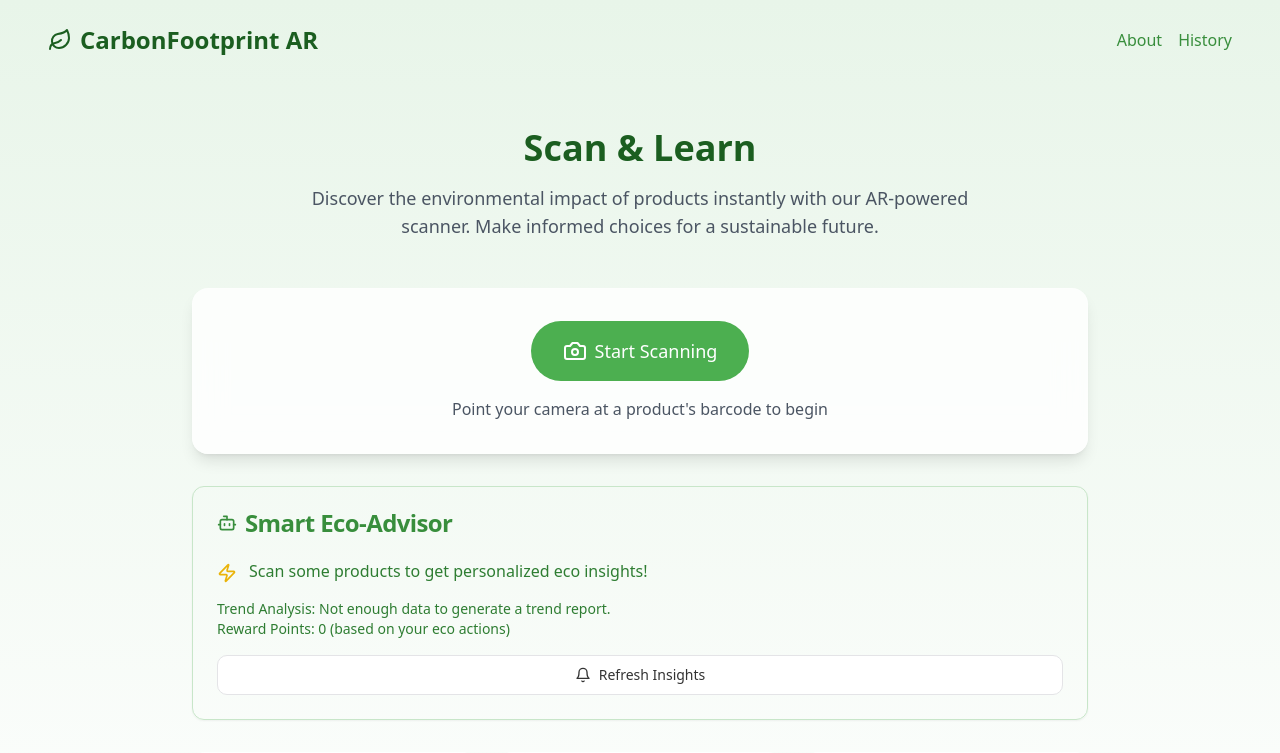
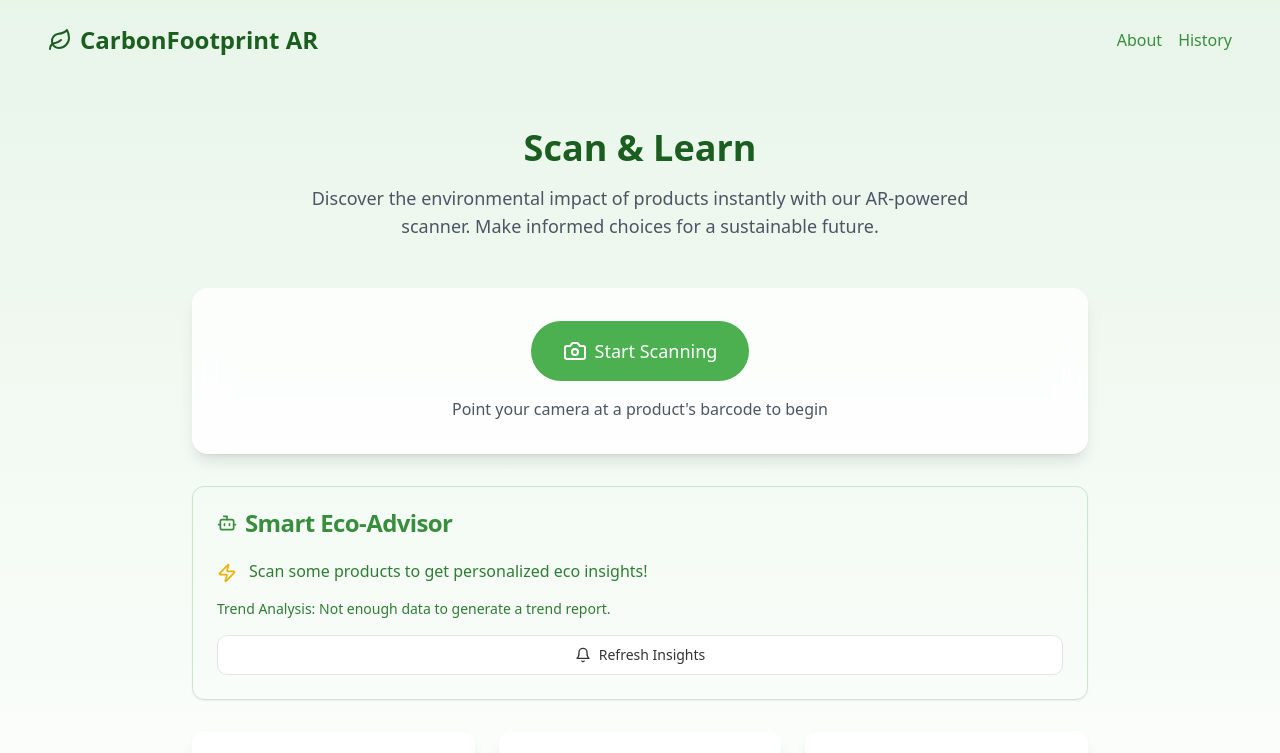
Before and after one commit to ebanez8/CarbonPrint, a React (Vite) app: page / in a window 1280 px wide. Shown: the top 753 px of the page. Built offline with nearby package versions, Linux system fonts and the light colour scheme.

Commit message:
remove reward points

```diff
--- a/src/components/SmartEcoAdviser.tsx
+++ b/src/components/SmartEcoAdviser.tsx
@@ -34,13 +34,11 @@ export const SmartEcoAdvisor: React.FC<SmartEcoAdvisorProps> = ({
 
   // Additional states for trend analysis and gamification.
   const [trendReport, setTrendReport] = useState<string>("");
-  const [rewardPoints, setRewardPoints] = useState<number>(stats.ecoPoints);
   const [chatResponse, setChatResponse] = useState<string>("");
 
   useEffect(() => {
     analyzeUserBehavior();
     // Update reward points based on ecoPoints and historical improvements.
-    updateRewardPoints();
     generateTrendReport();
   }, [history, stats]);
 
@@ -64,9 +62,9 @@ export const SmartEcoAdvisor: React.FC<SmartEcoAdvisorProps> = ({
     const average = totalCarbon / total;
 
     // impact
-    const highPct = (highImpact.length / total) * 100;
-    const medPct = (mediumImpact.length / total) * 100;
-    const lowPct = (lowImpact.length / total) * 100;
+    // const highPct = (highImpact.length / total) * 100;
+    // const medPct = (mediumImpact.length / total) * 100;
+    // const lowPct = (lowImpact.length / total) * 100;
 
     let message = "";
     if (average >= 4) {
@@ -113,12 +111,6 @@ export const SmartEcoAdvisor: React.FC<SmartEcoAdvisorProps> = ({
     }
   };
 
-  // Update reward points based on ecoPoints and improvement trends
-  const updateRewardPoints = () => {
-    // Here we simulate a dynamic reward calculation based on ecoPoints and scan frequency.
-    const bonus = history.length > 10 ? 10 : history.length;
-    setRewardPoints(stats.ecoPoints + bonus);
-  };
 
   // Generate a trend report based on historical scanning data
   const generateTrendReport = () => {
@@ -208,9 +200,6 @@ export const SmartEcoAdvisor: React.FC<SmartEcoAdvisorProps> = ({
             <p className="text-sm text-primary-800">
               Trend Analysis: {trendReport}
             </p>
-            <p className="text-sm text-primary-800">
-              Reward Points: {rewardPoints} (based on your eco actions)
-            </p>
           </div>
 
           {/* Chat Query Section (if chat integration is provided) */}
```
